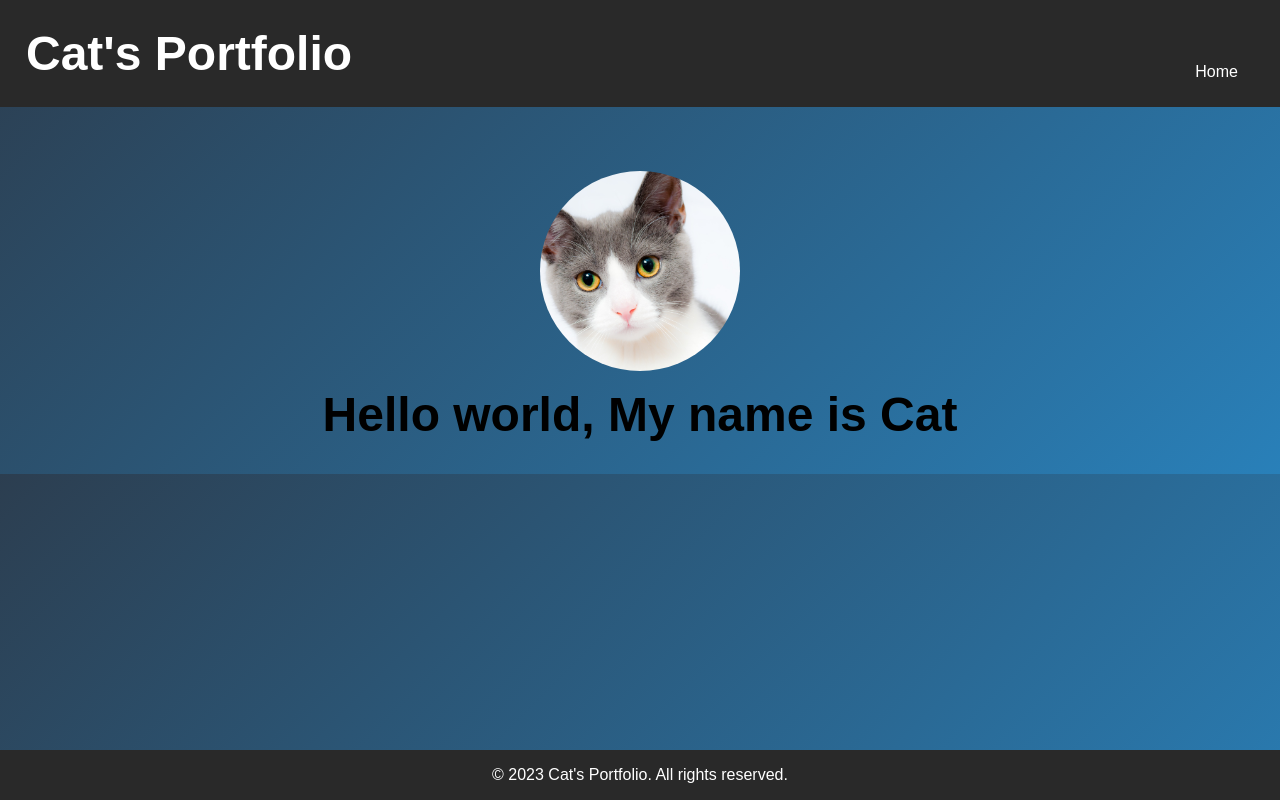
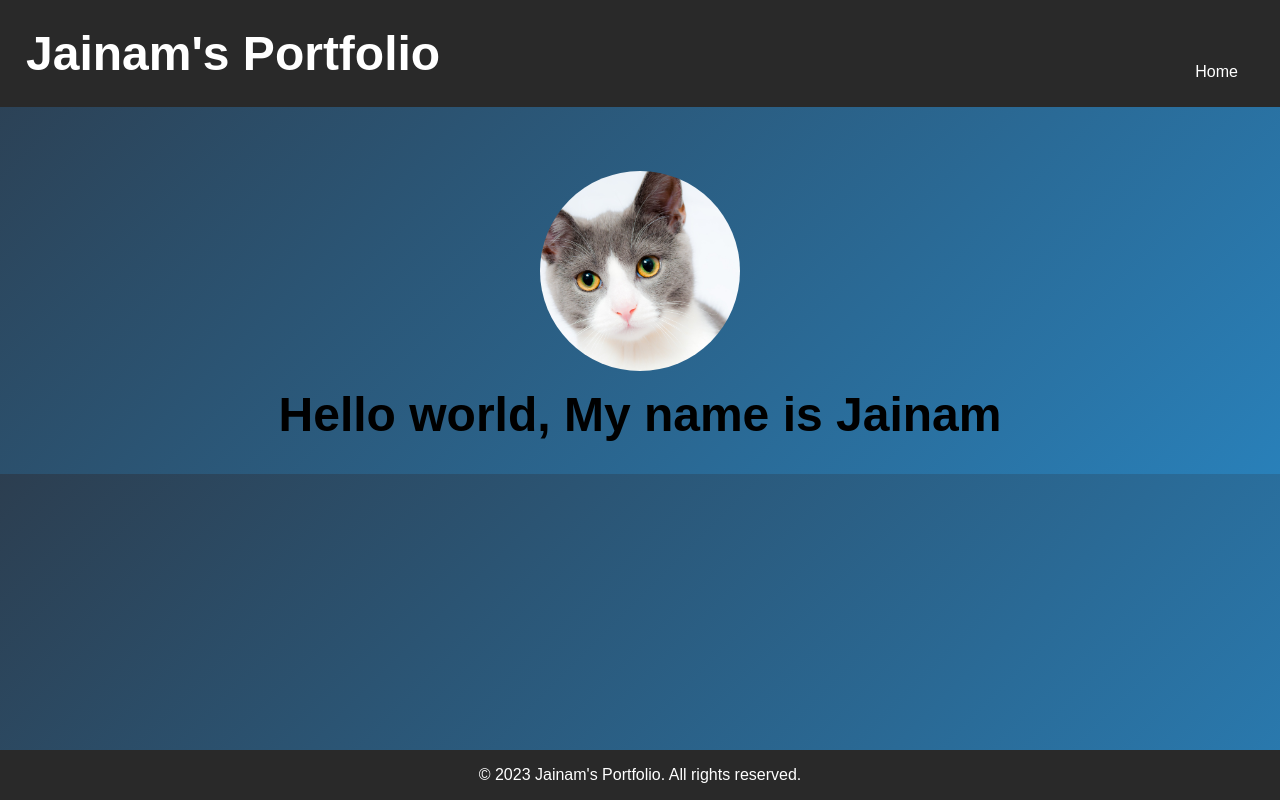
Before and after one commit to jdhruva03/cathacks-repo-test, a plain HTML site: page index.html in a window 1280 px wide. Drawn offline with Linux system fonts and the light colour scheme.

Commit message:
Changed 'Cat' instances to 'Jainam'

```diff
--- a/index.html
+++ b/index.html
@@ -2,13 +2,13 @@
 <html>
   <head>
     <meta name="viewport" content="width=device-width, initial-scale=1">
-    <title>Cat's Portfolio</title>
+    <title>Jainam's Portfolio</title>
     <link rel="stylesheet" type="text/css" href="styles.css">
   </head>
   <body>
     <header>
       <div class="flex-parent-element">
-        <h1 class="flex-child-element title-name">Cat's Portfolio</h1>
+        <h1 class="flex-child-element title-name">Jainam's Portfolio</h1>
       <nav class="flex-child-element nav-bar-stuff">
         <ul >
           <li><a href="#">Home</a></li>
@@ -21,10 +21,10 @@
     </header>
 
     <main>
-      <img src="img.jpg" alt="Cat's Profile Picture">
-      <h1>Hello world, My name is Cat</h1>
+      <img src="img.jpg" alt="Jainam's Profile Picture">
+      <h1>Hello world, My name is Jainam</h1>
     </main>
 
     <footer>
-      <p>&copy; 2023 Cat's Portfolio. All rights reserved.</p>
+      <p>&copy; 2023 Jainam's Portfolio. All rights reserved.</p>
     </footer>
```
